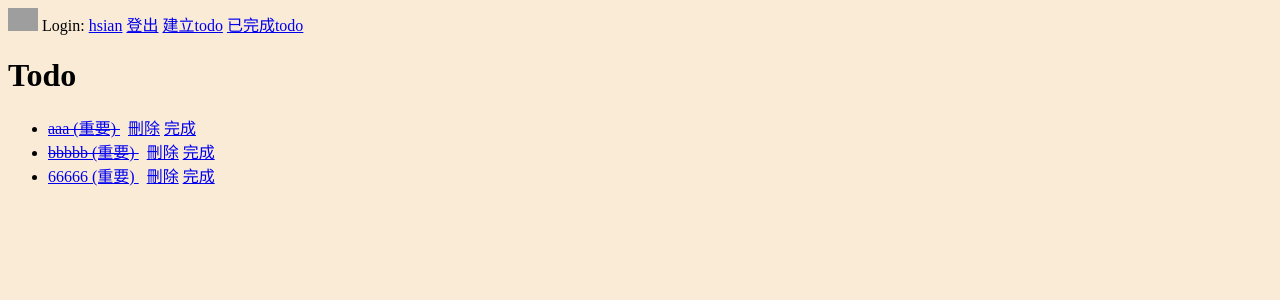
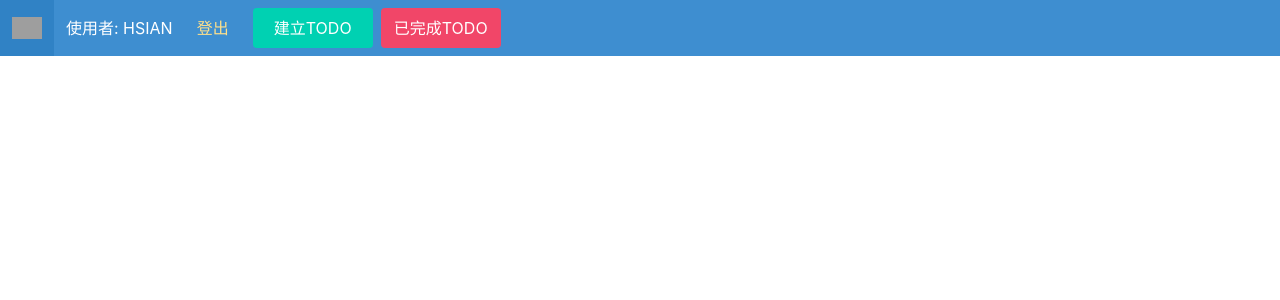
Before and after one commit to hsian-coding/todo-list, a Django app: page / in a window 1280 px wide. Shown: the top 300 px of the page. Run offline with Django 4.2, Linux system fonts and the light colour scheme; a user stored in the database is signed in; data comes from the database, SQL or seed files in the repository; both versions use the stored data as it was after the commit; grey boxes are pictures that could not be loaded.

Commit message:
初始bulma完成

```diff
--- a/static/css/style.css
+++ b/static/css/style.css
@@ -1,3 +1,3 @@
 body {
-    background-color: antiquewhite;
+    /* background-color: antiquewhite; */
 }
--- a/templates/base.html
+++ b/templates/base.html
@@ -8,11 +8,68 @@
     <meta name="viewport" content="width=device-width, initial-scale=1.0">
     <title>TodoList</title>
     <link rel="stylesheet" href="{% static 'css/style.css' %}">
+    <link rel="stylesheet" href="https://cdn.jsdelivr.net/npm/bulma@0.9.4/css/bulma.min.css">
+    <style>
+        .button {
+            width: 120px;
+        }
+    </style>
 </head>
 
 <body>
+    <nav class="navbar is-info" role="navigation" aria-label="main navigation">
+        <div class="navbar-brand">
+            <a class="navbar-item" href="{% url 'todo' %}">
+                <img src="{% static 'images/brand.png' %}" alt="" width="30px">
+            </a>
+
+            <a role="button" class="navbar-burger" aria-label="menu" aria-expanded="false"
+                data-target="navbarBasicExample">
+                <span aria-hidden="true"></span>
+                <span aria-hidden="true"></span>
+                <span aria-hidden="true"></span>
+            </a>
+        </div>
+
+        <div id="navbarBasicExample" class="navbar-menu">
+            {% if user.is_authenticated %}
+            <div class="navbar-start">
+                <a class="navbar-item" href="{% url 'profile' %}">使用者: {{user.username|upper}}
+                </a>
+                <a class="navbar-item is-size-6 has-text-warning" href="{% url 'logout' %}">登出
+                </a>
+                <div class="navbar-item">
+                    <div class="buttons">
+                        <a class="button is-primary" href="{% url 'create' %}">
+                            建立TODO
+                        </a>
+                        <a class="button is-danger" href="{% url 'completed' %}">
+                            已完成TODO
+                        </a>
+                    </div>
+                </div>
+            </div>
+            {% else %}
+            <div class="navbar-end">
+                <div class="navbar-item">
+                    <div class="buttons">
+                        <a class="button is-primary" href="{% url 'register' %}">
+                            <strong>註冊</strong>
+                        </a>
+                        <a class="button is-warning" href="{% url 'login' %}">
+                            登入
+                        </a>
+                    </div>
+                </div>
+            </div>
+            {% endif %}
+        </div>
+    </nav>
+
+
+
     <!-- <img src="{% static 'images/brand.png' %}" alt="" width="30px"> -->
-    <a href="{% url 'todo' %}"><img src="{% static 'images/brand.png' %}" alt="" width="30px"></a>
+    <!-- <a href="{% url 'todo' %}"><img src="{% static 'images/brand.png' %}" alt="" width="30px"></a>
     {% if user.is_authenticated %}
     Login:
     <a href="{% url 'profile' %}">{{user.username}}</a>
@@ -25,7 +82,7 @@
     {% endif %}
 
     {% block content %}
-    {% endblock %}
+    {% endblock %} -->
 </body>
 
 </html>
--- a/todolist/settings.py
+++ b/todolist/settings.py
@@ -27,7 +27,7 @@ BASE_DIR = Path(__file__).resolve().parent.parent
 SECRET_KEY = 'django-insecure-8#ltceg%6*b9l7qqmaz_)c9#cxq0fz(+ybov$q%6-_ei)tsf!-'
 
 # SECURITY WARNING: don't run with debug turned on in production!
-DEBUG = False
+DEBUG = True
 
 ALLOWED_HOSTS = ['*']
 
@@ -173,5 +173,5 @@ STATICFILES_DIRS = [
 ]
 
 # 公用static(發布用)
-STATIC_ROOT = os.path.join(BASE_DIR, 'staticfiles')
-STATICFILES_STORAGE = 'whitenoise.storage.CompressedManifestStaticFilesStorage'
+# STATIC_ROOT = os.path.join(BASE_DIR, 'staticfiles')
+# STATICFILES_STORAGE = 'whitenoise.storage.CompressedManifestStaticFilesStorage'
```
Also changed, not shown: db.sqlite3.
